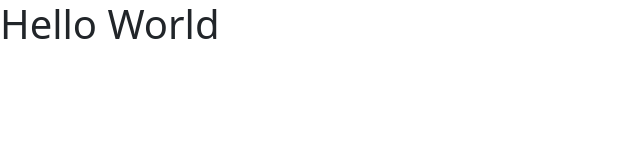
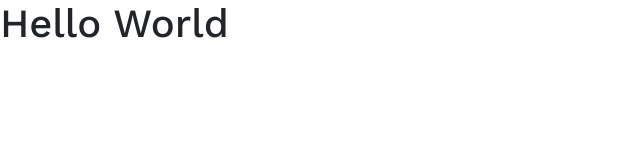
Before and after one commit to Ryan-Riaz/BS-5-AmpApp-website-jillur, a plain HTML site: page index.html in a window 1280 px wide. Shown: the whole page, without its empty margins (0-640 px from the left). Drawn offline with nearby package versions, Linux system fonts and the light colour scheme.

Commit message:
css some class added

```diff
--- a/stylesheet/style.css
+++ b/stylesheet/style.css
@@ -1,6 +1,7 @@
 /* ================
     Fonts
    ================*/
+@import url("https://fonts.googleapis.com/css2?family=Work+Sans:wght@200;300;400;500;600;700;800&display=swap");
 
 /* ================
     Variables
@@ -9,7 +10,20 @@
 /* ================
     Global
    ================*/
-
+html,
+body {
+    box-sizing: border-box;
+}
+body,
+h1,
+h2,
+h3,
+h4,
+h5,
+h6,
+p {
+    font-family: "Work Sans", sans-serif;
+}
 /* ================
     Header section
    ================*/
```
Also changed, not shown: index.html (+1 -0 lines).
